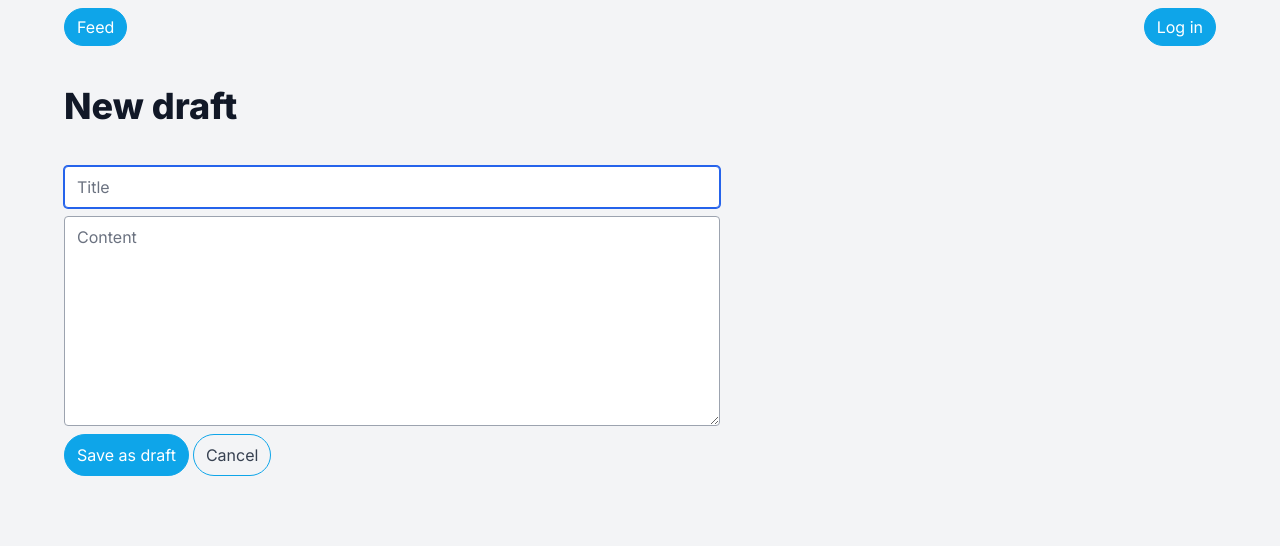
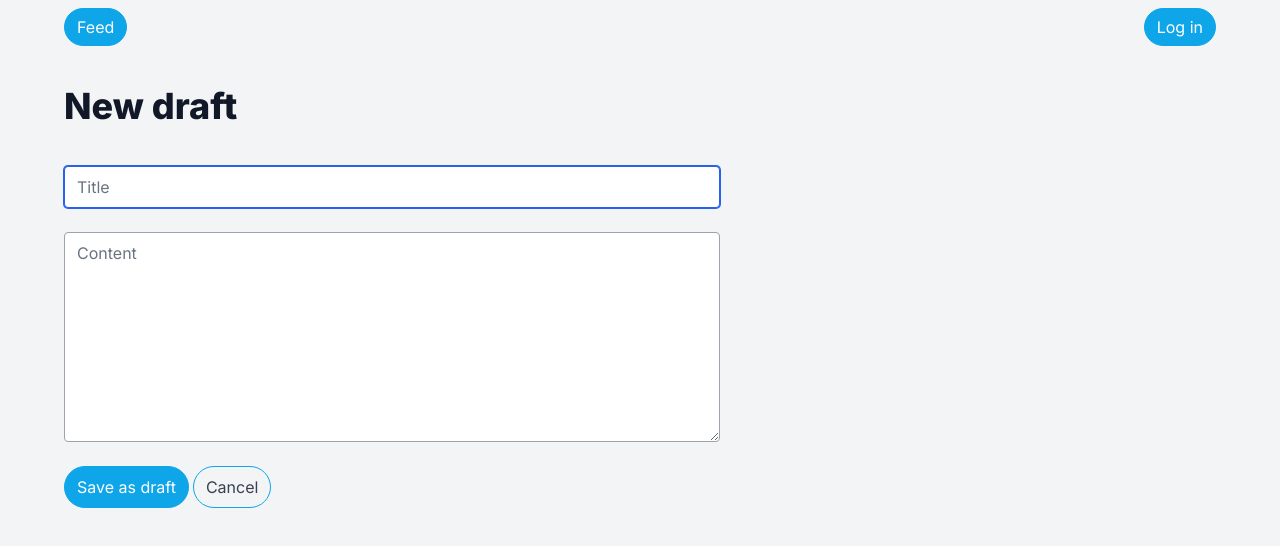
Before and after one commit to siva636/nextjs-blog, a Next.js app: page /create in a window 1280 px wide. Shown: the top 546 px of the page. Built offline with nearby package versions, Linux system fonts and the light colour scheme; no server answers.

Commit message:
Opt in to server actions

```diff
--- a/app/[id]/publish.tsx
+++ b/app/[id]/publish.tsx
@@ -1,26 +1,14 @@
-'use client';
-import { useRouter } from 'next/navigation';
 import React from 'react';
 import { primaryActionClasses } from '../utils/style-utils';
+import { publishDraft } from '../utils/actions';
 
 export default function Publish(props: { id: string }) {
-  const router = useRouter();
-
-  async function publishPost(): Promise<void> {
-    await fetch(`/api/publish/${props.id}`, {
-      method: 'PUT',
-    });
-    router.push('/');
-  }
-
   return (
-    <button
-      className={primaryActionClasses()}
-      onClick={() => {
-        publishPost();
-      }}
-    >
-      Publish
-    </button>
+    <form action={publishDraft}>
+      <input type='hidden' name='id' value={props.id} />
+      <button type='submit' className={primaryActionClasses()}>
+        Publish
+      </button>
+    </form>
   );
 }
--- a/app/api/create/route.ts
+++ /dev/null
@@ -1,16 +0,0 @@
-import { auth } from '@/auth';
-import prisma from '@/lib/prisma';
-
-export async function POST(req: Request) {
-  const { title, content } = await req.json();
-  const session = await auth();
-
-  const result = await prisma.post.create({
-    data: {
-      title: title,
-      content: content,
-      author: { connect: { email: session?.user?.email || '' } },
-    },
-  });
-  return Response.json(result);
-}
--- a/app/api/publish/[id]/route.ts
+++ /dev/null
@@ -1,14 +0,0 @@
-import prisma from '@/lib/prisma';
-
-export async function PUT(
-  req: Request,
-  { params }: { params: { id: string } }
-) {
-  const postId = params.id;
-
-  const post = await prisma.post.update({
-    where: { id: postId },
-    data: { published: true },
-  });
-  return Response.json(post);
-}
--- a/app/create/page.tsx
+++ b/app/create/page.tsx
@@ -4,33 +4,21 @@ import { useRouter } from 'next/navigation';
 import {
   primaryActionClasses,
   secondaryActionClasses,
-} from '../utils/style-utils';
+} from '@/app/utils/style-utils';
+import { createDraft } from '@/app/utils/actions';
+import { useFormState, useFormStatus } from 'react-dom';
 
 const Create = () => {
   const [title, setTitle] = useState('');
   const [content, setContent] = useState('');
-  const router = useRouter();
-
-  const submitData = async (e: React.SyntheticEvent) => {
-    e.preventDefault();
-    try {
-      const body = { title, content };
-      await fetch('/api/create', {
-        method: 'POST',
-        headers: { 'Content-Type': 'application/json' },
-        body: JSON.stringify(body),
-      });
-      router.push('/drafts');
-    } catch (error) {
-      console.error('error...', error);
-    }
-  };
+  const [error, createDraftAction] = useFormState(createDraft, null);
 
   return (
-    <form className='prose flex flex-col space-y-2' onSubmit={submitData}>
+    <form className='prose flex flex-col space-y-2' action={createDraftAction}>
       <h1>New draft</h1>
       <input
         required
+        name='title'
         className='rounded border border-gray-400'
         autoFocus
         onChange={(e) => setTitle(e.target.value)}
@@ -38,8 +26,10 @@ const Create = () => {
         type='text'
         value={title}
       />
+      <div className='text-sm text-red-500 pb-2'>{error?.title}</div>
       <textarea
         required
+        name='content'
         className='rounded border border-gray-400'
         cols={50}
         onChange={(e) => setContent(e.target.value)}
@@ -47,12 +37,27 @@ const Create = () => {
         rows={8}
         value={content}
       />
+      <div className='text-sm text-red-500 pb-2'>{error?.content}</div>
+      <Submit />
+    </form>
+  );
+};
+
+export default Create;
+
+function Submit() {
+  const { pending } = useFormStatus();
+  const router = useRouter();
+
+  return (
     <div className='flex gap-1'>
-        <input
+      <button
         className={primaryActionClasses()}
         type='submit'
-          value='Save as draft'
-        ></input>
+        disabled={pending}
+      >
+        {pending ? 'Saving...' : 'Save as draft'}
+      </button>
       <button
         className={secondaryActionClasses()}
         onClick={() => router.push('/')}
@@ -60,8 +65,5 @@ const Create = () => {
         Cancel
       </button>
     </div>
-    </form>
   );
-};
-
-export default Create;
+}
--- /dev/null
+++ b/app/utils/actions.ts
@@ -0,0 +1,49 @@
+'use server';
+
+import { auth } from '@/auth';
+import prisma from '@/lib/prisma';
+import { redirect } from 'next/navigation';
+import { z } from 'zod';
+
+const blogSchema = z.object({
+  title: z
+    .string({ invalid_type_error: 'Enter a valid title' })
+    .min(3, { message: 'Must be 3 or more characters long' }),
+  content: z
+    .string({ invalid_type_error: 'Enter valid content' })
+    .min(10, { message: 'Must be 10 or more characters long' }),
+});
+
+export async function createDraft(previousState: any, formData: FormData) {
+  const session = await auth();
+
+  const data = {
+    title: formData.get('title') as string,
+    content: formData.get('content') as string,
+  };
+
+  const passedData = blogSchema.safeParse(data);
+  if (!passedData.success) {
+    return passedData.error.flatten().fieldErrors;
+  }
+
+  const result = await prisma.post.create({
+    data: {
+      ...data,
+      author: { connect: { email: session?.user?.email || '' } },
+    },
+  });
+
+  redirect('/drafts');
+}
+
+export async function publishDraft(formData: FormData) {
+  const session = await auth();
+
+  const post = await prisma.post.update({
+    where: { id: formData.get('id') as string },
+    data: { published: true },
+  });
+
+  redirect('/');
+}
```
Also changed, not shown: package.json (+7 -8 lines), 1 other file (tests, documents, lock files or other folders). Lines whose indentation alone changed are shown as unchanged.
